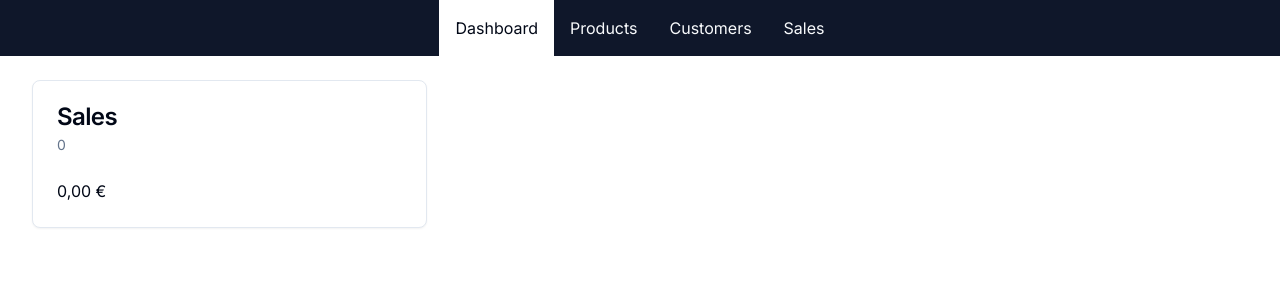
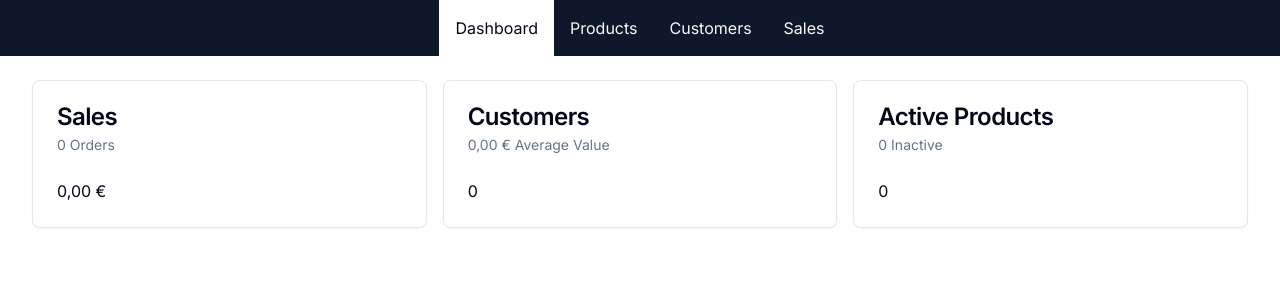
Before and after one commit to dieDeMiguel/full-stack-e-commerce, a Next.js app: page /admin in a window 1280 px wide. Shown: the top 300 px of the page. Built offline with nearby package versions, Linux system fonts and the light colour scheme; no server answers; the database is empty.

Commit message:
Refactor admin dashboard to include user and product data

```diff
--- /dev/null
+++ b/src/app/admin/loading.tsx
@@ -0,0 +1,9 @@
+import { Loader2 } from "lucide-react";
+
+export default function AdminLoading() {
+  return (
+    <div className="flex justify-center">
+      <Loader2 className="size-24 animate-spin" />
+    </div>
+  );
+}
--- a/src/app/admin/page.tsx
+++ b/src/app/admin/page.tsx
@@ -14,20 +14,68 @@
     _count: true,
   });
 
+  await wait(2000);
+
   return {
     amount: (data._sum.pricePaidInCents || 0) / 100,
     numberOfSales: data._count,
   };
 }
 
+function wait(duration: number) {
+  return new Promise((resolve) => setTimeout(resolve, duration));
+}
+
+async function getUserData() {
+  const [userCount, orderData] = await Promise.all([
+    db.user.count(),
+    db.order.aggregate({
+      _sum: { pricePaidInCents: true },
+    }),
+  ]);
+
+  return {
+    userCount,
+    averageValuePerUser:
+      userCount === 0
+        ? 0
+        : (orderData._sum.pricePaidInCents || 0) / userCount / 100,
+  };
+}
+
+async function getProductData() {
+  const [activeCount, inactiveCount] = await Promise.all([
+    db.product.count({ where: { isAvailableForPurchase: true } }),
+    db.product.count({ where: { isAvailableForPurchase: false } }),
+  ]);
+
+  return { activeCount, inactiveCount };
+}
+
 export default async function AdminDashboard() {
-  const salesData = await getSalesData();
+  const [salesData, userData, productData] = await Promise.all([
+    getSalesData(),
+    getUserData(),
+    getProductData(),
+  ]);
   return (
     <div className="grid grid-cols-1 md:grid-cols-2 lg:grid-cols-3 gap-4">
       <DashboardCard
         title="Sales"
-        subtitle={formatNumber(salesData.numberOfSales)}
+        subtitle={`${formatNumber(salesData.numberOfSales)} Orders`}
         body={formatEuroCurrency(salesData.amount)}
+      />
+      <DashboardCard
+        title="Customers"
+        subtitle={`${formatEuroCurrency(
+          userData.averageValuePerUser
+        )} Average Value`}
+        body={formatNumber(userData.userCount)}
+      />
+      <DashboardCard
+        title="Active Products"
+        subtitle={`${formatNumber(productData.inactiveCount)} Inactive`}
+        body={formatNumber(productData.activeCount)}
       />
     </div>
   );
```
